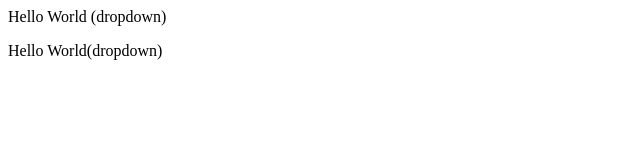
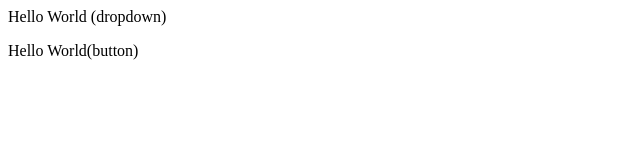
Before and after one commit to raheel-436/solidity-demo, a plain HTML site: page index.html in a window 1280 px wide. Shown: the full height of the page, 0-640 px from the left. Drawn offline with Linux system fonts and the light colour scheme.

Commit message:
dropdown to button

```diff
--- a/index.html
+++ b/index.html
@@ -1,2 +1,2 @@
 <p>Hello World (dropdown)</p>
-<p>Hello World(dropdown)</p>
+<p>Hello World(button)</p>
```
